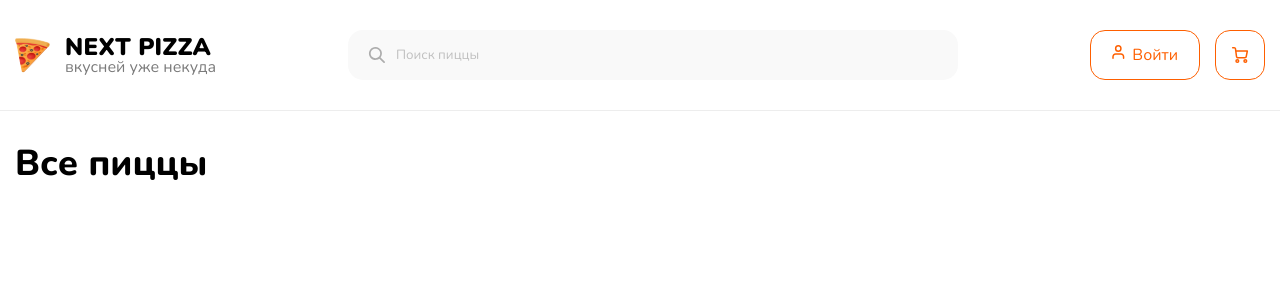
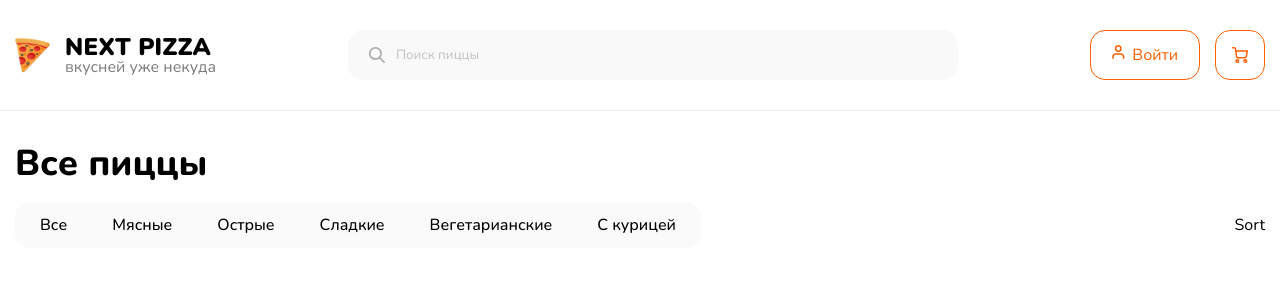
Before and after one commit to serpronichev/Pizza-Shop-React-TS, a React (Vite) app: page / in a window 1280 px wide. Shown: the top 300 px of the page. Built offline with nearby package versions, Linux system fonts and the light colour scheme.

Commit message:
Верстка: сделал компонент категории

```diff
--- /dev/null
+++ b/src/components/Category/Category.module.css
@@ -0,0 +1,19 @@
+.category-list {
+  display: flex;
+  align-items: center;
+  gap: 5px;
+  background-color: var(--background-sort-filter-color);
+  padding: 5px;
+  border-radius: 15px;
+}
+
+.category-item {
+  padding: 10px 20px;
+
+  &:active {
+    background-color: var(--background-color);
+    border-radius: 15px;
+    color: var(--button-color);
+    box-shadow: 0 4px 4px 0 rgba(0, 0, 0, 0.05);
+  }
+}
--- /dev/null
+++ b/src/components/Category/Category.tsx
@@ -0,0 +1,29 @@
+import { Typography } from '../Typography/Typography';
+import styles from './Category.module.css';
+
+type CategoryProps = 'Все' | 'Мясные' | 'Острые' | 'Сладкие' | 'Вегетарианские' | 'C курицей';
+
+const category: CategoryProps[] = [
+  'Все',
+  'Мясные',
+  'Острые',
+  'Сладкие',
+  'Вегетарианские',
+  'C курицей'
+];
+
+export const Category = () => {
+  return (
+    <div className={styles['category']}>
+      <ul className={styles['category-list']}>
+        {category.map((item, index) => (
+          <li className={styles['category-item']} key={index}>
+            <Typography variant='category-title' tag='p'>
+              {item}
+            </Typography>
+          </li>
+        ))}
+      </ul>
+    </div>
+  );
+};
--- a/src/components/Typography/Typography.module.css
+++ b/src/components/Typography/Typography.module.css
@@ -14,3 +14,12 @@
 .sub-title-logo {
   color: var(--subtitle-color);
 }
+
+.category-title {
+  font-family: var(--first-medium);
+  text-align: center;
+}
+
+.category-title-active:active {
+  padding: 15px;
+}
--- a/src/components/Typography/Typography.tsx
+++ b/src/components/Typography/Typography.tsx
@@ -1,6 +1,11 @@
 import styles from './Typography.module.css';
 
-type TypographyVariant = 'title-logo' | 'sub-title-logo' | 'title';
+type TypographyVariant =
+  | 'title-logo'
+  | 'sub-title-logo'
+  | 'title'
+  | 'category-title'
+  | 'category-title-active';
 type TypographyTag = 'h1' | 'h2' | 'h3' | 'h4' | 'span' | 'p' | 'div';
 type TypographyProps<Tag extends TypographyTag> = React.ComponentProps<Tag> & {
   variant: TypographyVariant;
--- a/src/css/index.css
+++ b/src/css/index.css
@@ -15,7 +15,7 @@
   --border-color: #ededed;
   --text-color: #000000;
   --descriptionText-color: #b1b1b1;
-  --primary-color: #202020;
+  --sort-color: #202020;
   --button-color: #fe5f00;
   --subtitle-color: #7b7b7b;
   --search-color: #f9f9f9;
--- a/src/pages/MainPage/MainPage.module.css
+++ b/src/pages/MainPage/MainPage.module.css
@@ -1,3 +1,10 @@
 .main {
   margin-top: 35px;
 }
+
+.main-top__content {
+  display: flex;
+  align-items: center;
+  justify-content: space-between;
+  margin: 20px 0;
+}
--- a/src/pages/MainPage/MainPage.tsx
+++ b/src/pages/MainPage/MainPage.tsx
@@ -1,6 +1,6 @@
-import { Outlet } from 'react-router-dom';
 import { Header } from '@/components/Header/Header';
 import { Typography } from '@/components/Typography/Typography';
+import { Category } from '@/components/Category/Category';
 import styles from './MainPage.module.css';
 
 export const MainPage = () => {
@@ -15,6 +15,10 @@ export const MainPage = () => {
                 Все пиццы
               </Typography>
             </div>
+            <div className={styles['main-top__content']}>
+              <Category />
+              <div>Sort</div>
+            </div>
           </div>
         </div>
         <div className='aside'></div>
```
Also changed, not shown: public/icons/arrow-down.svg (added).
